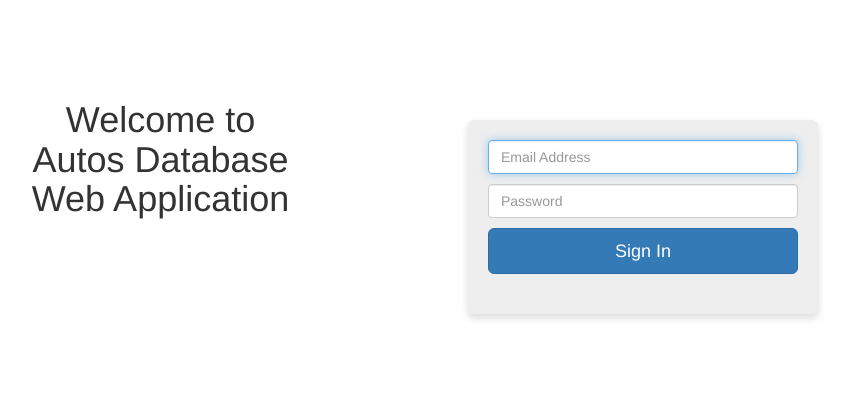
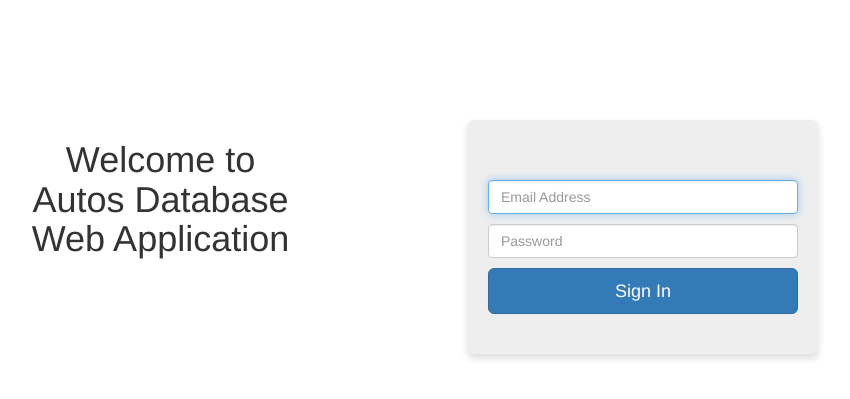
Before and after one commit to einoh/Workshop, a PHP site: page /login.php in a window 1280 px wide. Shown: the top 399 px of the page, without its empty margins (187-1037 px from the left). Run offline with PHP 8.4, Linux system fonts and the light colour scheme.

Commit message:
Update login.php

```diff
--- a/login.php
+++ b/login.php
@@ -41,6 +41,7 @@
     <div class="container">
       <div class="row">
         <div class="col-md-6">
+          </br></br>
           <center>
             <h1>Welcome to </br>Autos Database </br>Web Application</h1>
           </center>
@@ -49,7 +50,7 @@
         <div class="col-md-6">
           <div class="jumbotron" style="box-shadow: 0 4px 6px 1px rgba(50, 50, 50, 0.14);box-sizing: border-box; width: 350px;">
             <form class="form-signin" action="<?php echo htmlspecialchars($_SERVER["PHP_SELF"]);?>" method="POST">
-              <input type="text" class="form-control" placeholder="Email Address" autofocus name="username" style="margin-bottom: 10px;">
+              <input type="text" class="form-control" placeholder="Email Address" autofocus name="username" style="margin-bottom: 10px; margin-top: 40px;">
               <input type="password" class="form-control" placeholder="Password" name="password" style="margin-bottom: 10px;">
               <input type="submit" class="btn btn-lg btn-primary btn-block" value="Sign In" />
               </br>
```
